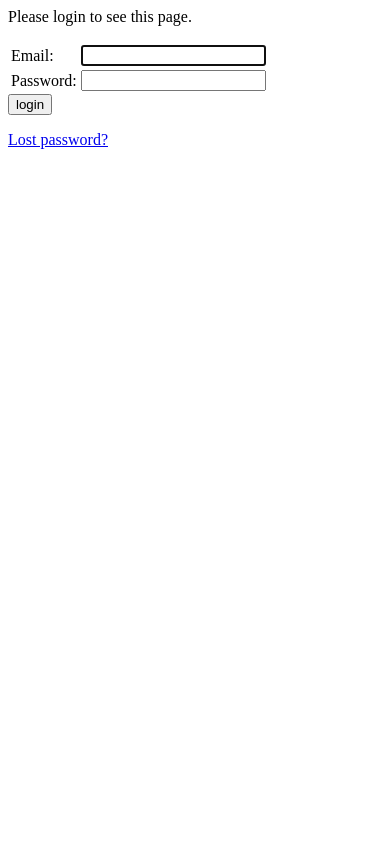
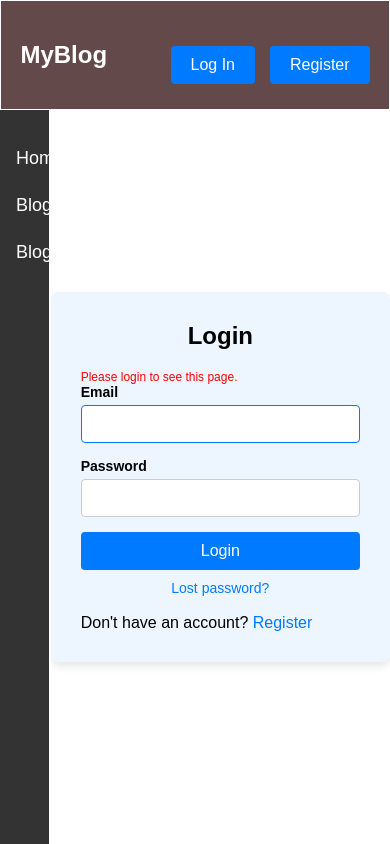
Before and after one commit to nemishv377/django_blog_app, a Django app: page /accounts/login/?next=/accounts/password_change/ in a window 390 px wide. Run offline with Django 5.2, Linux system fonts and the light colour scheme.

Commit message:
Added authentication templates and static files

```diff
--- a/django_blog_app/settings.py
+++ b/django_blog_app/settings.py
@@ -126,6 +126,9 @@ USE_TZ = True
 # https://docs.djangoproject.com/en/5.1/howto/static-files/
 
 STATIC_URL = 'static/'
+STATICFILES_DIRS = [
+    BASE_DIR / "static",  # Or the path where your static files are stored
+]
 
 # Default primary key field type
 # https://docs.djangoproject.com/en/5.1/ref/settings/#default-auto-field
--- a/django_blog_app/urls.py
+++ b/django_blog_app/urls.py
@@ -23,4 +23,5 @@ urlpatterns = [
     path("accounts/", include("accounts.urls")),
     path("accounts/", include("django.contrib.auth.urls")),
     path("", TemplateView.as_view(template_name="home.html"), name="home"),
+    path("blog/", TemplateView.as_view(template_name="home.html"), name="home"),
 ]
--- /dev/null
+++ b/static/css/accounts/base.css
@@ -0,0 +1,119 @@
+/* Reset some default styles */
+* {
+  margin: 0;
+  padding: 0;
+  box-sizing: border-box;
+}
+
+body {
+  font-family: Arial, sans-serif;
+  background-color: #f4f4f4;
+}
+
+.navbar {
+  height: 13vh;
+  width: 100vw;
+  background-color: #634949;
+  color: #fff;
+  padding: 10px 0;
+  position: sticky;
+  top: 0;
+  z-index: 1000;
+  display: flex;
+  justify-content: center;
+  align-items: center;
+  border: 1px solid;
+}
+
+.navbar-container {
+  display: flex;
+  justify-content: space-between;
+  align-items: center;
+  width: 90%;
+  margin: 0 auto;
+}
+
+.logo a {
+  color: #fff;
+  text-decoration: none;
+  font-size: 24px;
+  font-weight: bold;
+}
+
+.password_change{
+  color: white;
+}
+
+#main-content{
+  display: flex;
+}
+
+#sidebar{
+  height: 87vh;
+  width: 13vw;
+  background-color: #333;
+  padding-top: 20px;
+  position: sticky;
+  top: 0;
+  color: white;
+  border-right: 2px solid;
+}
+
+#sidebar a {
+  padding: 8px 16px;
+  text-decoration: none;
+  font-size: 18px;
+  color: white;
+  display: block;
+  margin: 10px 0;
+}
+
+#sidebar a:hover {
+  background-color: #575757;
+}
+
+.auth-links {
+  display: flex;
+  gap: 15px;
+  margin-top: 20px;
+  justify-content: center;
+  align-items: center;
+}
+
+.auth-link {
+  color: #fff;
+  text-decoration: none;
+  font-size: 16px;
+  padding: 10px 20px;
+  background-color: #007bff;
+  border-radius: 4px;
+  transition: background-color 0.3s ease, transform 0.3s ease;
+}
+
+.auth-link:hover {
+  background-color: #0056b3;
+}
+
+.auth-link:focus {
+  outline: 2px solid #0056b3;
+  outline-offset: 2px;
+}
+
+.auth-link:active {
+  background-color: #004085;
+  transform: translateY(0);
+}
+
+#content{
+  height: 87vh;
+  width: 87vw;
+  background-color: rgb(247, 247, 241);
+}
+
+.content h1 {
+  color: #333;
+}
+
+.content p {
+  color: #555;
+}
--- /dev/null
+++ b/static/css/accounts/login.css
@@ -0,0 +1,84 @@
+.login_page{
+  height: 100%;
+  width: 100%;
+  background-color: rgb(255, 255, 255);
+  display: flex;
+  justify-content: center;
+  align-items: center;
+}
+
+h1 {
+  text-align: center;
+  font-size: 24px;
+  margin-bottom: 20px;
+}
+
+a {
+  color: #007bff;
+  text-decoration: none;
+}
+
+a:hover {
+  text-decoration: underline;
+}
+
+.login-container {
+  background-color: #edf6ff;
+  padding: 30px;
+  border-radius: 8px;
+  box-shadow: 0 4px 8px rgba(0, 0, 0, 0.1);
+  width: 100%;
+  max-width: 400px;
+}
+
+.form-group {
+  margin-bottom: 15px;
+}
+
+label {
+  display: block;
+  font-size: 14px;
+  font-weight: bold;
+  margin-bottom: 5px;
+}
+
+input {
+  width: 100%;
+  padding: 10px;
+  font-size: 14px;
+  border: 1px solid #ccc;
+  border-radius: 4px;
+}
+
+input:focus {
+  outline: none;
+  border-color: #007bff;
+}
+
+button[type="submit"] {
+  background-color: #007bff;
+  color: #fff;
+  border: none;
+  padding: 10px 20px;
+  font-size: 16px;
+  width: 100%;
+  cursor: pointer;
+  border-radius: 4px;
+}
+
+button[type="submit"]:hover {
+  background-color: #0056b3;
+}
+
+.error-message {
+  color: red;
+  font-size: 12px;
+  margin-top: 5px;
+}
+
+.forgot-password {
+  font-size: 14px;
+  display: block;
+  text-align: center;
+  margin-top: 10px;
+}
--- a/templates/base.html
+++ b/templates/base.html
@@ -1,15 +1,59 @@
+{% load static %}
 <html>
-
 <head>
   <meta charset="utf-8">
   <title>{% block title %}Django-Blog app{% endblock %}</title>
+  <link rel="stylesheet" href="{% static 'css/accounts/base.css' %}">
+  {% block stylesheet %}
+  {% endblock %}
 </head>
 
 <body>
-  <main>
-    {% block content %}
-    {% endblock %}
-  </main>
+  <nav class="navbar">
+    <div class="navbar-container">
+      <div class="logo">
+        <a href="/">MyBlog</a>
+      </div>
+      <div>
+        {% if user.is_authenticated %}
+          <div>
+            <h2>{{ user.username }}</h2>
+            Joined on: {{ user.date_joined|date:"Y-m-d" }}
+            <br>
+            <a href="{% url 'password_change' %}" class="password_change">Password Change</a>
+          </div>
+        {% else %}
+          <div class="auth-links">
+            <a href="{% url 'login' %}" class="auth-link">Log In</a>
+            <a href="{% url 'signup' %}" class="auth-link">Register</a>
+          </div>
+        {% endif %}
+      </div>
+    </div>
+  </nav>
+  <div id="main-content">
+    <div id="sidebar">
+      <ul>
+        <li><a href="/blog/">Home</a></li>
+        <li><a href="#">Blogs</a></li>
+        <li><a href="#">Bloggers</a></li>
+        {% if user.is_authenticated %}
+          <li style="margin-top: auto;">
+            <a href="#" onclick="event.preventDefault(); document.getElementById('logout-form').submit();">Log Out</a>
+            <form id="logout-form" action="{% url 'logout' %}" method="post" style="display: none;">
+              {% csrf_token %}
+            </form>
+          </li>
+        {% endif %}
+      </ul>
+    </div>
+    <div id="content">
+      <main>
+        {% block content %}
+        {% endblock %}
+      </main>
+    </div>
+  </div>
 </body>
 
 </html>
--- a/templates/registration/login.html
+++ b/templates/registration/login.html
@@ -1,39 +1,50 @@
 {% extends "base.html" %}
+{% load static %}
 
 {% block title %}Login{% endblock %}
 
+{% block stylesheet %}
+<link rel="stylesheet" href="{% static 'css/accounts/login.css' %}">
+{% endblock %}
+
 {% block content %}
-
+  <div class="login_page">
+    <section class="login-container">
+      <h1>Login</h1>
       {% if form.errors %}
+        <div class="error-message">
           <p>Your username and password didn't match. Please try again.</p>
+        </div>
       {% endif %}
-
       {% if next %}
         {% if user.is_authenticated %}
-  <p>Your account doesn't have access to this page. To proceed,
-    please login with an account that has access.</p>
+          <div class="error-message">
+            <p>Please login with an account that has access.</p>
+          </div>
         {% else %}
+          <div class="error-message">
             <p>Please login to see this page.</p>
+          </div>
         {% endif %}
       {% endif %}
 
       <form method="post" action="{% url 'login' %}">
         {% csrf_token %}
-    <table>
-      <tr>
-        <td>{{ form.username.label_tag }}</td>
-        <td>{{ form.username }}</td>
-      </tr>
-      <tr>
-        <td>{{ form.password.label_tag }}</td>
-        <td>{{ form.password }}</td>
-      </tr>
-    </table>
-
-    <input type="submit" value="login">
+        <div class="form-group">
+          <label for="id_username">{{ form.username.label }}</label>
+          {{ form.username }}
+        </div>
+        <div class="form-group">
+          <label for="id_password">{{ form.password.label }}</label>
+          {{ form.password }}
+        </div>
+        <button type="submit" class="btn-submit">Login</button>
         <input type="hidden" name="next" value="{{ next }}">
       </form>
 
-  <p><a href="{% url 'password_reset' %}">Lost password?</a></p>
-
+      <p><a href="{% url 'password_reset' %}" class="forgot-password">Lost password?</a></p>
+      <br>
+      <p>Don't have an account? <a href="{% url 'signup' %}">Register</a></p>
+    </section>
+  </div>
 {% endblock %}
```
Also changed, not shown: static/css/accounts/home.css (added, +47 -0 lines), static/css/accounts/password_change.css (added, +92 -0 lines), static/css/accounts/password_reset.css (added, +63 -0 lines), static/css/accounts/signup.css (added, +76 -0 lines), templates/accounts/signup.html (+18 -8 lines), templates/home.html (+22 -14 lines), templates/registration/password_change_done.html (added, +8 -0 lines), templates/registration/password_change_form.html (added, +27 -0 lines), templates/registration/password_reset_done.html (added, +9 -0 lines), templates/registration/password_reset_form.html (added, +29 -0 lines). Lines whose indentation alone changed are shown as unchanged.
